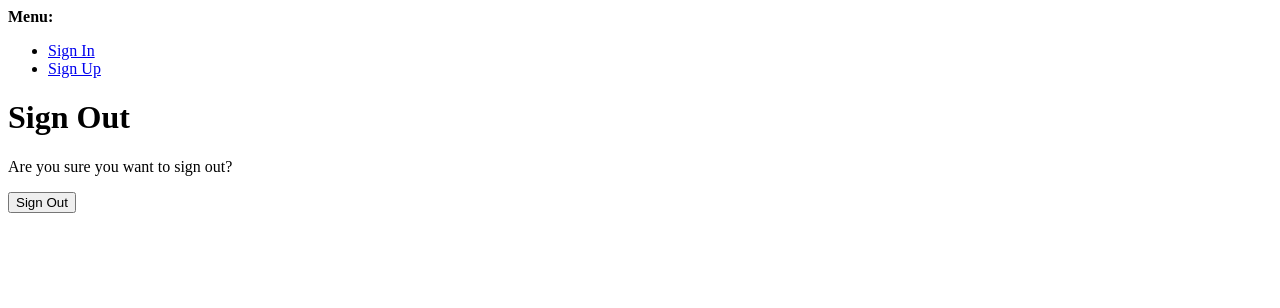
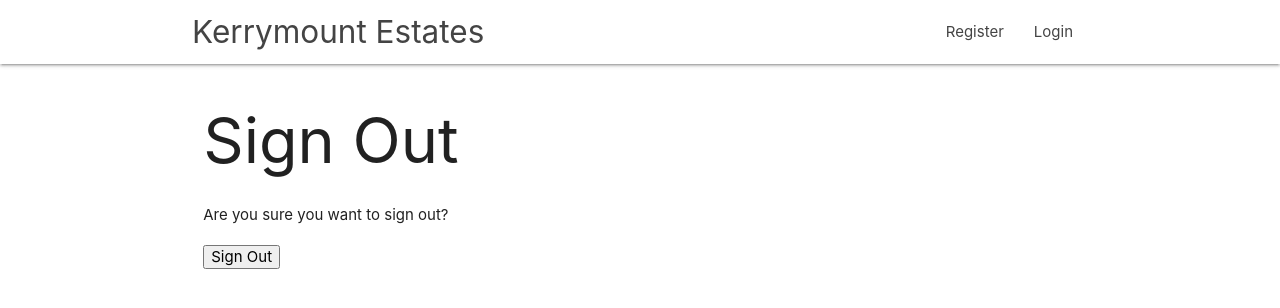
Before and after one commit to Karlitoyo/Kerrymount_Estates, a Django app: template templates/allauth/account/logout.html in a window 1280 px wide. Shown: the top 308 px of the page. Run offline with Django 3.2, Linux system fonts and the light colour scheme; the template is opened without the code that fills it: most values are stand-ins (such as "Sample title", 1, 10 or a date in 2020); some libraries are stand-ins or nearby versions.

Commit message:
updated signout page + amended login form class + id

```diff
--- a/templates/allauth/account/login.html
+++ b/templates/allauth/account/login.html
@@ -13,7 +13,7 @@
         <div class="row">
             <div class="col l12 my-auto">
                 <div class="header-content mx-auto">
-                <form class="signup login-box" id="signup_form" method="post" action="{% url 'account_login' %}">
+                <form method="post" action="{% url 'account_login' %}">
                     <div class="login-space">
                         <div class="login">
                             <h1>{% trans "Sign In" %}</h1>
--- a/templates/allauth/account/logout.html
+++ b/templates/allauth/account/logout.html
@@ -1,10 +1,17 @@
-{% extends "account/base.html" %}
+{% extends "base.html" %}
 
 {% load i18n %}
 
 {% block head_title %}{% trans "Sign Out" %}{% endblock %}
 
 {% block content %}
+<body>
+    <div class="container">
+        <div class="row">
+            <div class="col l12 my-auto">
+                <div class="header-content mx-auto">
+                    <div class="login-space">
+                        <div class="login">
                             <h1>{% trans "Sign Out" %}</h1>
 
                             <p>{% trans 'Are you sure you want to sign out?' %}</p>
@@ -16,6 +23,13 @@
                             {% endif %}
                             <button type="submit">{% trans 'Sign Out' %}</button>
                             </form>
+                        </div>
+                    </div>
+                </div>
+            </div>
+        </div>
+    </div>
+</body>
 
 
 {% endblock %}
```
Also changed, not shown: README.md, propertys/migrations/0003_auto_20210228_2008.py (added). Lines whose indentation alone changed are shown as unchanged.
